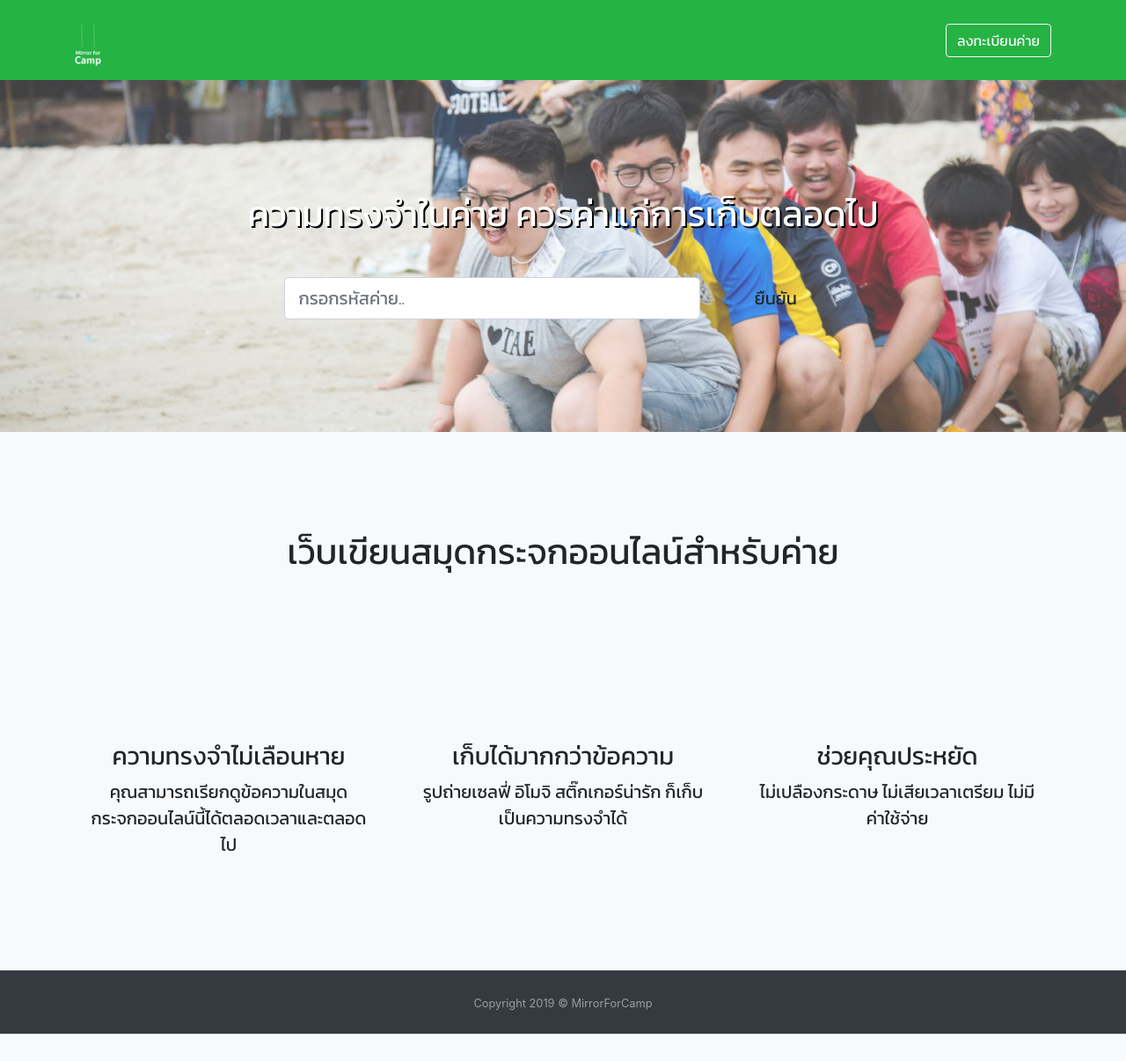
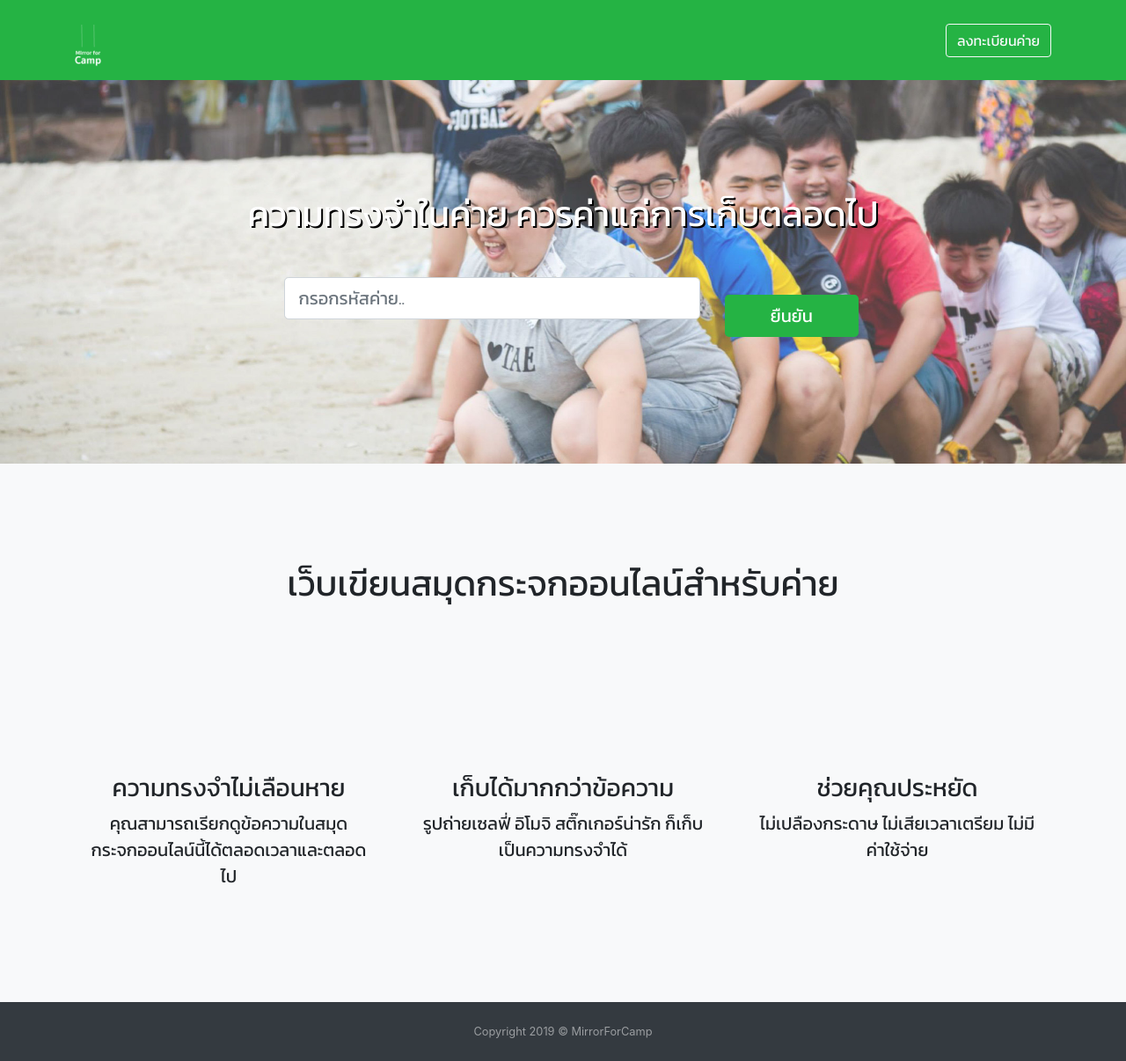
Before and after one commit to Sonnnnn/MirrorForCamp, a PHP site: page / in a window 1280 px wide. Shown: the whole page at 88% size. Before the commit the page ends 1175 px from the top, so only its background shows below. Run offline with PHP 8.4, Linux system fonts and the light colour scheme; a stand-in replaces the project's code that opens the database connection; some libraries are stand-ins or nearby versions.

Commit message:
Change header/footer to include file

```diff
--- a/includes/bootstrap.html
+++ /dev/null
@@ -1,33 +0,0 @@
-<html>
-
-
-<head>
-
-<!-- Bootstrap CSS -->
-        <link rel="stylesheet" href="https://stackpath.bootstrapcdn.com/bootstrap/4.3.1/css/bootstrap.min.css" integrity="sha384-ggOyR0iXCbMQv3Xipma34MD+dH/1fQ784/j6cY/iJTQUOhcWr7x9JvoRxT2MZw1T" crossorigin="anonymous">
-
-<!-- FontAwesome -->
-        <link rel="stylesheet" href="https://stackpath.bootstrapcdn.com/font-awesome/4.7.0/css/font-awesome.min.css" crossorigin="anonymous">
-
-
-<!-- Font from Google -->
-        <link href="https://fonts.googleapis.com/css?family=Kanit&display=swap" rel="stylesheet">
-
-
- <!-- Custom styles for this template -->
-        <link href="css/landing-page.min.css" rel="stylesheet">
-
- <!-- Icon from Iconify -->
-        <script src="https://code.iconify.design/1/1.0.2/iconify.min.js"></script>
-
-    </head>
-
-<body>
-<!-- Optional JavaScript -->
-<!-- jQuery first, then Popper.js, then Bootstrap JS -->
-<script src="https://code.jquery.com/jquery-3.3.1.slim.min.js" integrity="sha384-q8i/X+965DzO0rT7abK41JStQIAqVgRVzpbzo5smXKp4YfRvH+8abtTE1Pi6jizo" crossorigin="anonymous"></script>
-<script src="https://cdnjs.cloudflare.com/ajax/libs/popper.js/1.14.7/umd/popper.min.js" integrity="sha384-UO2eT0CpHqdSJQ6hJty5KVphtPhzWj9WO1clHTMGa3JDZwrnQq4sF86dIHNDz0W1" crossorigin="anonymous"></script>
-<script src="https://stackpath.bootstrapcdn.com/bootstrap/4.3.1/js/bootstrap.min.js" integrity="sha384-JjSmVgyd0p3pXB1rRibZUAYoIIy6OrQ6VrjIEaFf/nJGzIxFDsf4x0xIM+B07jRM" crossorigin="anonymous"></script>
-</body>
-
-</html>
--- /dev/null
+++ b/includes/bootstrap.php
@@ -0,0 +1,21 @@
+      <title>Mirror for camp - เว็บเขียนกระจกเงาออนไลน์</title>
+      <meta charset="utf-8">
+      <meta name="viewport" content="width=device-width, initial-scale=1, shrink-to-fit=no">
+
+      <!-- Bootstrap CSS -->
+      <link rel="stylesheet" href="https://stackpath.bootstrapcdn.com/bootstrap/4.3.1/css/bootstrap.min.css" integrity="sha384-ggOyR0iXCbMQv3Xipma34MD+dH/1fQ784/j6cY/iJTQUOhcWr7x9JvoRxT2MZw1T" crossorigin="anonymous">
+      <!-- FontAwesome -->
+      <link rel="stylesheet" href="https://stackpath.bootstrapcdn.com/font-awesome/4.7.0/css/font-awesome.min.css" crossorigin="anonymous">
+      <!-- Font from Google -->
+      <link href="https://fonts.googleapis.com/css?family=Kanit&display=swap" rel="stylesheet">
+      <!-- Custom styles for this template -->
+      <link href="<?=APP_PATH?>/resources/css/landing-page.min.css" rel="stylesheet">
+      <link href="<?=APP_PATH?>/resources/css/style.css" rel="stylesheet">
+
+      <!-- Icon from Iconify -->
+      <script src="https://code.iconify.design/1/1.0.2/iconify.min.js"></script>
+      <script src="https://code.jquery.com/jquery-3.3.1.js"
+        integrity="sha256-2Kok7MbOyxpgUVvAk/HJ2jigOSYS2auK4Pfzbm7uH60="
+        crossorigin="anonymous">
+      </script>
+      <script src="https://cdnjs.cloudflare.com/ajax/libs/popper.js/1.14.7/umd/popper.min.js" integrity="sha384-UO2eT0CpHqdSJQ6hJty5KVphtPhzWj9WO1clHTMGa3JDZwrnQq4sF86dIHNDz0W1" crossorigin="anonymous"></script>
--- a/includes/footer.html
+++ /dev/null
@@ -1,61 +0,0 @@
-<!DOCTYPE html>
-<html lang="en">
-
-<head>
-
-    <!-- Bootstrap CSS -->
-    <link rel="stylesheet" href="https://stackpath.bootstrapcdn.com/bootstrap/4.3.1/css/bootstrap.min.css" integrity="sha384-ggOyR0iXCbMQv3Xipma34MD+dH/1fQ784/j6cY/iJTQUOhcWr7x9JvoRxT2MZw1T" crossorigin="anonymous">
-
-    <!-- FontAwesome -->
-            <link rel="stylesheet" href="https://stackpath.bootstrapcdn.com/font-awesome/4.7.0/css/font-awesome.min.css" crossorigin="anonymous">
-
-
-    <!-- Font from Google -->
-            <link href="https://fonts.googleapis.com/css?family=Kanit&display=swap" rel="stylesheet">
-
-
-     <!-- Custom styles for this template -->
-            <link href="css/landing-page.min.css" rel="stylesheet">
-
-     <!-- Icon from Iconify -->
-            <script src="https://code.iconify.design/1/1.0.2/iconify.min.js"></script>
-
-</head>
-
-
-<style>
-/* Sticky Footer Classes */
-
-html,
-body {
-  height: 100%;
-}
-
-#page-content {
-  flex: 1 0 auto;
-}
-
-#sticky-footer {
-  flex-shrink: none;
-}
-
-/* Other Classes for Page Styling */
-
-body {
-  background: #007bff;
-  background: linear-gradient(to right, #0062E6, #33AEFF);
-}
-
-</style>
-
-
-<body class="d-flex flex-column">
-
-  <footer id="sticky-footer" class="py-4 bg-dark text-white-50">
-    <div class="container text-center">
-      <small>Copyright 2019 &copy; MirrorForCamp</small>
-    </div>
-  </footer>
-</body>
-
-</html>
--- /dev/null
+++ b/includes/footer.php
@@ -0,0 +1,5 @@
+  <footer id="sticky-footer" class="py-4 bg-dark text-white-50">
+    <div class="container text-center">
+      <small>Copyright 2019 &copy; MirrorForCamp</small>
+    </div>
+  </footer>
--- a/includes/header.html
+++ /dev/null
@@ -1,34 +0,0 @@
-<html>
-    <head>
-
-        <!-- Bootstrap CSS -->
-        <link rel="stylesheet" href="https://stackpath.bootstrapcdn.com/bootstrap/4.3.1/css/bootstrap.min.css" integrity="sha384-ggOyR0iXCbMQv3Xipma34MD+dH/1fQ784/j6cY/iJTQUOhcWr7x9JvoRxT2MZw1T" crossorigin="anonymous">
-
-        <!-- FontAwesome -->
-                <link rel="stylesheet" href="https://stackpath.bootstrapcdn.com/font-awesome/4.7.0/css/font-awesome.min.css" crossorigin="anonymous">
-
-
-        <!-- Font from Google -->
-                <link href="https://fonts.googleapis.com/css?family=Kanit&display=swap" rel="stylesheet">
-
-
-         <!-- Custom styles for this template -->
-                <link href="css/landing-page.min.css" rel="stylesheet">
-
-         <!-- Icon from Iconify -->
-                <script src="https://code.iconify.design/1/1.0.2/iconify.min.js"></script>
-
-    </head>
-
- <!-- Navigation -->
-  <nav class="navbar navbar-light static-top" style="background-color: #25B344">
-    <div class="container">
-      <a class="navbar-brand" href="index.html">
-          <img src="../resources/images/Mirror for Camp logo_white.png" width="30" height="50" alt="logo" class="logo rounded mx-auto"></a>
-      <div class="top-menu">
-        <a class="btn btn-outline-light font" href="templates/signup.html">ลงทะเบียนค่าย</a>
-      </div>
-    </div>
-  </nav>
-
-  </html>
--- /dev/null
+++ b/includes/header.php
@@ -0,0 +1,10 @@
+ <!-- Navigation -->
+  <nav class="navbar navbar-light static-top">
+    <div class="container">
+      <a class="navbar-brand" href="<?=APP_PATH?>/index.php">
+          <img src="<?=APP_PATH?>/resources/images/Mirror for Camp logo_white.png" width="30" height="50" alt="logo" class="logo rounded mx-auto"></a>
+      <div class="top-menu">
+        <a class="btn btn-outline-light font" href="templates/signup.html">ลงทะเบียนค่าย</a>
+      </div>
+    </div>
+  </nav>
--- a/index.html
+++ b/index.php
@@ -1,105 +1,16 @@
-<!DOCTYPE html>
-<html lang="en">
-
-<head>
-
-  <meta charset="utf-8">
-  <meta name="viewport" content="width=device-width, initial-scale=1, shrink-to-fit=no">
-  <meta name="description" content="">
-  <meta name="author" content="">
-
-  <title>Mirror for Camp - เว็บเขียนกระจกเงาออนไลน์</title>
-
-<!-- Include Header and Footer -->
-<script
-    src="https://code.jquery.com/jquery-3.3.1.js"
-    integrity="sha256-2Kok7MbOyxpgUVvAk/HJ2jigOSYS2auK4Pfzbm7uH60="
-    crossorigin="anonymous">
-</script>
-<script>
-$(function(){
-  $("#header").load("./includes/header.html");
-  $("#footer").load("./includes/footer.html");
-  $("#bootstrap").load("./includes/bootstrap.html");
-});
-</script>
-
-<div id="bootstrap"></div>
-
-</head>
-
-<style>
-
-
-.logo {
-margin-top: 15px;
-}
-
-.font {
-  font-family: 'Kanit', sans-serif;
-}
-
-
-header.masthead {
-  position: relative;
-  background-color: #343a40;
-  background: url("resources/images/CoverWebsite.jpg") no-repeat center center;
-  background-size: cover;
-  padding-top: 8rem;
-  padding-bottom: 8rem;
-}
-
-.headline {
-    text-shadow: black 2px 2px;
-}
-
-.subheadline {
-    margin-bottom: 2em;
-}
-
-.button {
-  background-color: #25B344;
-  font-family: 'Kanit', sans-serif;
-  color: white;
-}
-
-.icon {
-    color: #25B344;
-}
-
-.features-icons {
-  padding-top: 7rem;
-  padding-bottom: 7rem;
-}
-
-.features-icons .features-icons-item {
-  max-width: 20rem;
-}
-
-.features-icons .features-icons-item .features-icons-icon {
-  height: 7rem;
-}
-
-.features-icons .features-icons-item .features-icons-icon i {
-  font-size: 4.5rem;
-}
-
-.features-icons .features-icons-item:hover .features-icons-icon i {
-  font-size: 5rem;
-}
-
-.index-text {
-    font-family: 'Kanit:100'
-}
-
-</style>
-
-<body>
-
-<!-- Header Navigation -->
-<div id="header"></div>
-
-
+<?php
+  include(__DIR__."/includes/config.php");
+?>
+<html>
+  <head>
+    <?php
+      include("includes/bootstrap.php");
+    ?>
+  </head>
+  <body>
+    <?php
+      include("includes/header.php");
+    ?>
   <!-- Masthead -->
   <header class="masthead text-white text-center">
     <div class="overlay"></div>
@@ -159,11 +70,9 @@ header.masthead {
           </div>
         </div>
       </section>
-
-
-<!-- Footer -->
-<div id="footer"></div>
-
-</body>
-
+    <?php
+      include("includes/footer.php");
+    ?>
+  </body>
 </html>
+<body>
--- /dev/null
+++ b/resources/css/style.css
@@ -0,0 +1,113 @@
+html, body {
+  height: 100%;
+}
+
+#page-content {
+  flex: 1 0 auto;
+}
+
+#sticky-footer {
+  bottom: 0;
+  display: block;
+  flex-shrink: none;
+  width: 100%;
+}
+
+.static-top {
+	background-color: #25B344
+}
+/* Other Classes for Page Styling */
+
+.logo {
+	margin-left: 15px;
+	margin-top: 15px;
+	max-height: 5em;
+	max-width: 5em;
+}
+
+h1 {
+  font-family: 'Kanit', sans-serif;
+  text-align: center;
+}
+
+.green {
+  background-color: #25B344;
+}
+
+.button{
+  color: white;
+  font-family: 'Kanit', sans-serif;
+  margin-left : 18px;
+  margin-right: 18px;
+  margin-top: 20px;
+}
+
+.instruction {
+  color: rgb(190, 190, 190);
+  font-family: 'Kanit', sans-serif;
+  font-size: 1.2em;
+  margin-top: 2em;
+  text-align: center;
+}
+
+
+.logo {
+margin-top: 15px;
+}
+
+.font {
+  font-family: 'Kanit', sans-serif;
+}
+
+
+header.masthead {
+  position: relative;
+  background-color: #343a40;
+  background: url("../images/CoverWebsite.jpg") no-repeat center center;
+  background-size: cover;
+  padding-top: 8rem;
+  padding-bottom: 8rem;
+}
+
+.headline {
+    text-shadow: black 2px 2px;
+}
+
+.subheadline {
+    margin-bottom: 2em;
+}
+
+.button {
+  background-color: #25B344;
+  font-family: 'Kanit', sans-serif;
+  color: white;
+}
+
+.icon {
+    color: #25B344;
+}
+
+.features-icons {
+  padding-top: 7rem;
+  padding-bottom: 7rem;
+}
+
+.features-icons .features-icons-item {
+  max-width: 20rem;
+}
+
+.features-icons .features-icons-item .features-icons-icon {
+  height: 7rem;
+}
+
+.features-icons .features-icons-item .features-icons-icon i {
+  font-size: 4.5rem;
+}
+
+.features-icons .features-icons-item:hover .features-icons-icon i {
+  font-size: 5rem;
+}
+
+.index-text {
+    font-family: 'Kanit:100'
+}
```
Also changed, not shown: templates/dashboard.php (+19 -73 lines).
